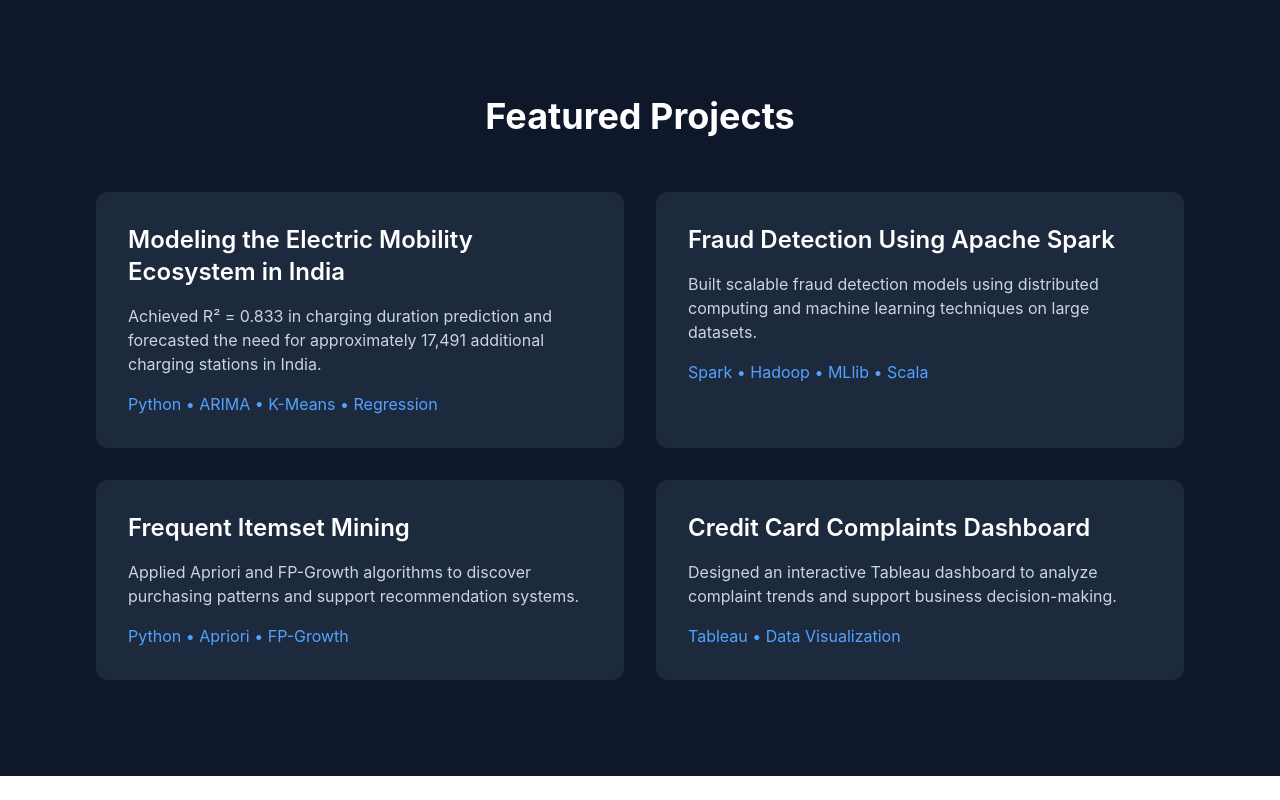
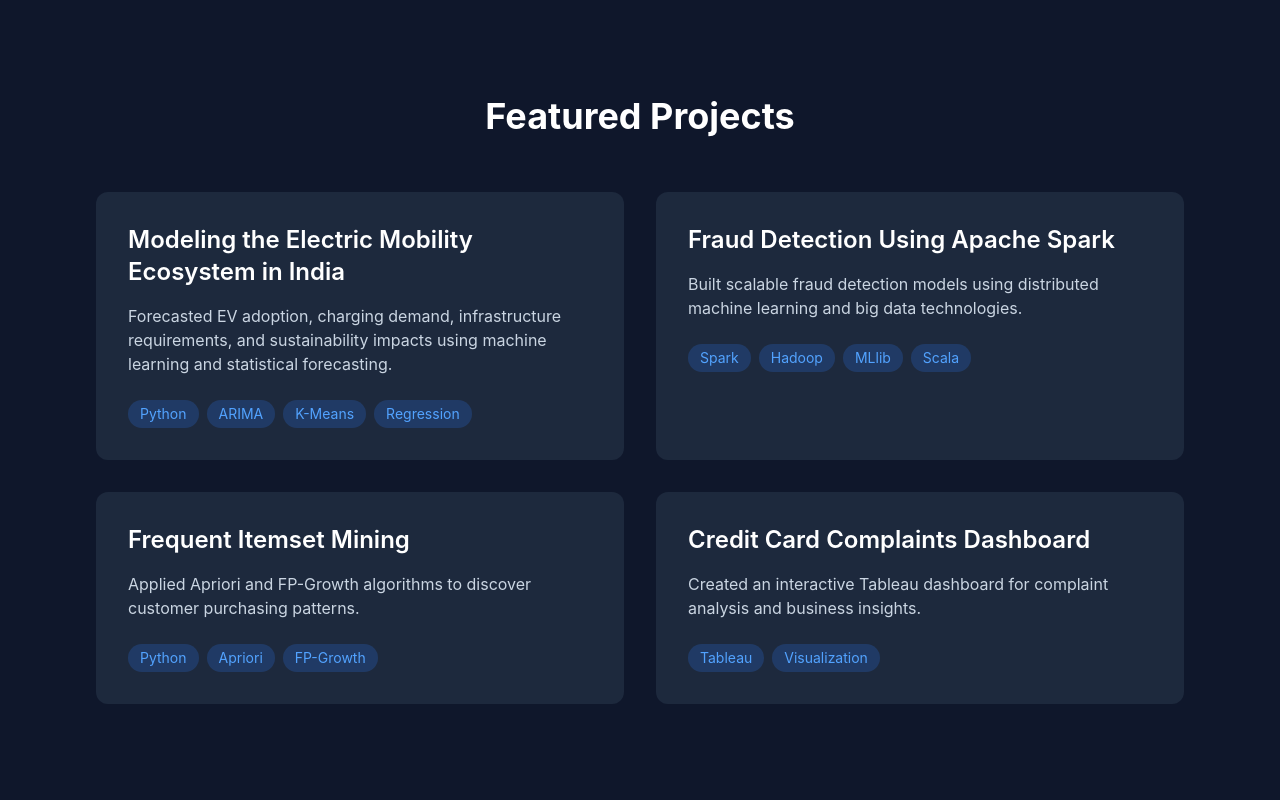
Before and after one commit to anamsk147/portfolio-website, a React (Vite) app: page / in a window 1280 px wide. Shown: the part 2348-3148 px from the top of the page. Before the commit the page ends 3124 px from the top, so only its background shows below. Built offline with nearby package versions, Linux system fonts and the light colour scheme.

Commit message:
Added projects section

```diff
--- a/src/components/Projects.jsx
+++ b/src/components/Projects.jsx
@@ -1,31 +1,6 @@
+import { projects } from "../data/projects";
+
 function Projects() {
-  const projects = [
-    {
-      title: "Modeling the Electric Mobility Ecosystem in India",
-      description:
-        "Achieved R² = 0.833 in charging duration prediction and forecasted the need for approximately 17,491 additional charging stations in India.",
-      tech: "Python • ARIMA • K-Means • Regression",
-    },
-    {
-      title: "Fraud Detection Using Apache Spark",
-      description:
-        "Built scalable fraud detection models using distributed computing and machine learning techniques on large datasets.",
-      tech: "Spark • Hadoop • MLlib • Scala",
-    },
-    {
-      title: "Frequent Itemset Mining",
-      description:
-        "Applied Apriori and FP-Growth algorithms to discover purchasing patterns and support recommendation systems.",
-      tech: "Python • Apriori • FP-Growth",
-    },
-    {
-      title: "Credit Card Complaints Dashboard",
-      description:
-        "Designed an interactive Tableau dashboard to analyze complaint trends and support business decision-making.",
-      tech: "Tableau • Data Visualization",
-    },
-  ];
-
   return (
     <section
       id="projects"
@@ -40,19 +15,26 @@ function Projects() {
           {projects.map((project, index) => (
             <div
               key={index}
-              className="bg-slate-800 p-8 rounded-xl hover:scale-105 transition"
+              className="bg-slate-800 p-8 rounded-xl hover:scale-105 transition duration-300"
             >
               <h3 className="text-2xl font-semibold mb-4">
                 {project.title}
               </h3>
 
-              <p className="text-slate-300 mb-4">
+              <p className="text-slate-300 mb-6">
                 {project.description}
               </p>
 
-              <span className="text-blue-400">
-                {project.tech}
-              </span>
+              <div className="flex flex-wrap gap-2">
+                {project.technologies.map((tech, i) => (
+                  <span
+                    key={i}
+                    className="bg-blue-500/20 text-blue-400 px-3 py-1 rounded-full text-sm"
+                  >
+                    {tech}
+                  </span>
+                ))}
+              </div>
             </div>
           ))}
         </div>
--- /dev/null
+++ b/src/data/projects.js
@@ -0,0 +1,46 @@
+export const projects = [
+  {
+    title: "Modeling the Electric Mobility Ecosystem in India",
+    description:
+      "Forecasted EV adoption, charging demand, infrastructure requirements, and sustainability impacts using machine learning and statistical forecasting.",
+    technologies: [
+      "Python",
+      "ARIMA",
+      "K-Means",
+      "Regression",
+    ],
+  },
+
+  {
+    title: "Fraud Detection Using Apache Spark",
+    description:
+      "Built scalable fraud detection models using distributed machine learning and big data technologies.",
+    technologies: [
+      "Spark",
+      "Hadoop",
+      "MLlib",
+      "Scala",
+    ],
+  },
+
+  {
+    title: "Frequent Itemset Mining",
+    description:
+      "Applied Apriori and FP-Growth algorithms to discover customer purchasing patterns.",
+    technologies: [
+      "Python",
+      "Apriori",
+      "FP-Growth",
+    ],
+  },
+
+  {
+    title: "Credit Card Complaints Dashboard",
+    description:
+      "Created an interactive Tableau dashboard for complaint analysis and business insights.",
+    technologies: [
+      "Tableau",
+      "Visualization",
+    ],
+  },
+];
```
